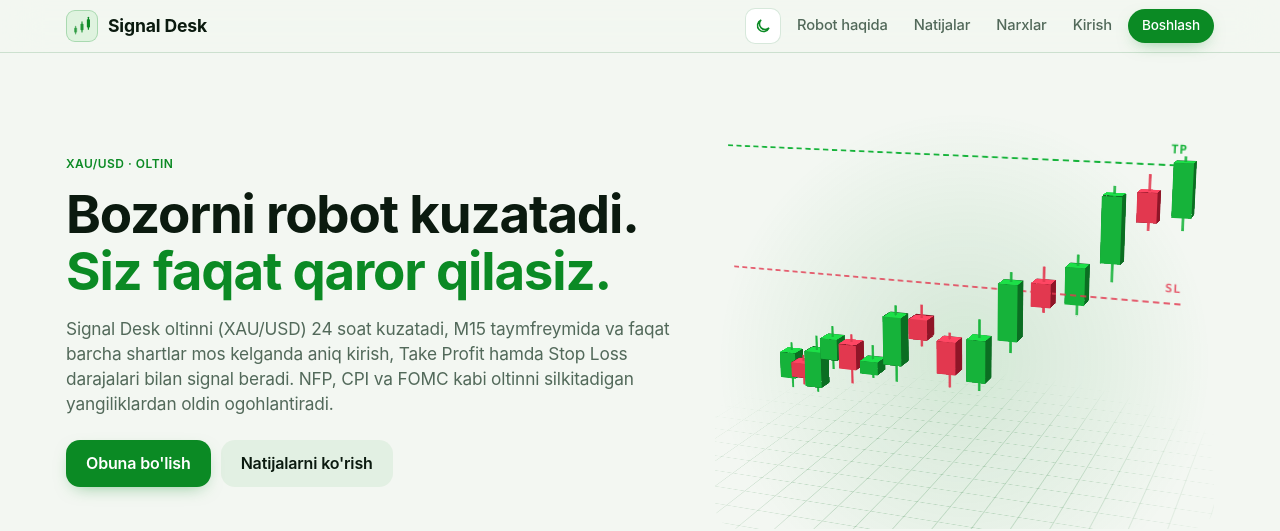
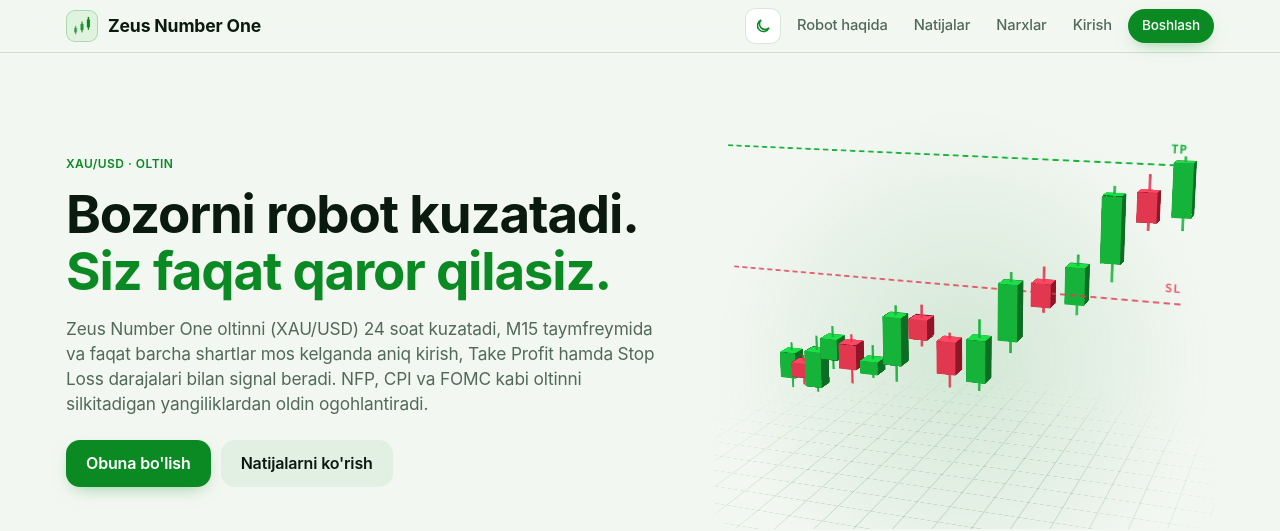
Before and after one commit to Temurbek1998/signal-desk, a Next.js app: page / in a window 1280 px wide. Shown: the top 531 px of the page. Built offline with nearby package versions, Linux system fonts and the light colour scheme; no server answers.

Commit message:
v1.6.0: loyiha nomi saytda Zeus Number One
Co-Authored-By: Claude Opus 5.5 (1M context) <noreply@anthropic.com>
Claude-Session: https://claude.ai/code/session_01ScqDEspQAaCWBKCZ1szsRb

```diff
--- a/package.json
+++ b/package.json
@@ -1,6 +1,6 @@
 {
   "name": "signal-desk",
-  "version": "1.5.1",
+  "version": "1.6.0",
   "private": true,
   "type": "module",
   "scripts": {
--- a/src/app/components/ChatWidget.tsx
+++ b/src/app/components/ChatWidget.tsx
@@ -3,7 +3,7 @@
 import { useEffect, useRef, useState } from "react";
 
 type Msg = { role: "user" | "assistant"; content: string };
-const GREETING: Msg = { role: "assistant", content: "Salom! Men Signal Desk operatoriman. Ro'yxatdan o'tish, tariflar, to'lov yoki obuna haqida so'rang. Muammo bo'lsa, \"Adminga murojaat\" tugmasini bosing." };
+const GREETING: Msg = { role: "assistant", content: "Salom! Men Zeus Number One operatoriman. Ro'yxatdan o'tish, tariflar, to'lov yoki obuna haqida so'rang. Muammo bo'lsa, \"Adminga murojaat\" tugmasini bosing." };
 
 export default function ChatWidget() {
   const [open, setOpen] = useState(false);
--- a/src/app/globals.css
+++ b/src/app/globals.css
@@ -569,3 +569,5 @@ th { font-family: var(--f-body); letter-spacing: 0.02em; }
 .pult-tech { display: grid; grid-template-columns: repeat(auto-fill, minmax(140px, 1fr)); gap: 4px 12px; font-size: 0.86rem; color: var(--muted); }
 .pult-tech b { color: var(--fg); font-family: var(--f-mono); }
 #narxlar .plan { max-width: 440px; width: 100%; justify-self: center; margin-inline: auto; }
+.site-head .logo { white-space: nowrap; }
+@media (max-width: 480px) { .site-head .logo { font-size: 0.92rem; gap: 6px; } .site-head .nav { gap: 2px; flex-wrap: nowrap; } .site-head .nav a, .site-head .nav .btn { padding: 6px 8px; font-size: 0.82rem; } }
--- a/src/app/layout.tsx
+++ b/src/app/layout.tsx
@@ -10,9 +10,9 @@ import { adminHref } from "@/lib/adminPath.ts";
 import "./globals.css";
 
 export const metadata: Metadata = {
-  title: { default: "Signal Desk", template: "%s · Signal Desk" },
+  title: { default: "Zeus Number One", template: "%s · Zeus Number One" },
   description: "Oltin (XAU/USD) uchun robot tahlili va savdo signallari",
-  appleWebApp: { capable: true, title: "Signal Desk", statusBarStyle: "black-translucent" },
+  appleWebApp: { capable: true, title: "Zeus Number One", statusBarStyle: "black-translucent" },
 };
 
 // iPhone: ekran chetigacha (notch va pastki chiziq hisobga olinadi), status bar rangi fonga mos.
@@ -39,7 +39,7 @@ export default async function RootLayout({ children }: { children: React.ReactNo
           <div className="in">
             <Link href="/" className="logo">
               <LogoMark />
-              Signal Desk
+              Zeus Number One
             </Link>
             <nav className="nav">
               <ThemeToggle />
@@ -68,12 +68,12 @@ export default async function RootLayout({ children }: { children: React.ReactNo
         <footer className="site-foot">
           <div className="in">
             <p className="disclaimer">
-              Signal Desk signallari texnik tahlil asosida avtomatik hisoblanadi va moliyaviy maslahat emas. Moliyaviy
+              Zeus Number One signallari texnik tahlil asosida avtomatik hisoblanadi va moliyaviy maslahat emas. Moliyaviy
               bozorlarda savdo yuqori xavf bilan bog'liq, kiritilgan mablag'ning bir qismi yoki hammasini yo'qotish
               mumkin. O'tgan natijalar kelajakdagi natijani kafolatlamaydi.
             </p>
             <p className="muted"><Link href="/robot-haqida">Robot haqida</Link> · <Link href="/natijalar">Natijalar</Link> · <Link href="/#narxlar">Narxlar</Link></p>
-            <p className="muted">© {new Date().getFullYear()} Signal Desk</p>
+            <p className="muted">© {new Date().getFullYear()} Zeus Number One</p>
           </div>
         </footer>
         <ChatWidget />
--- a/src/app/page.tsx
+++ b/src/app/page.tsx
@@ -37,8 +37,8 @@ export default async function Home() {
           </h1>
           <p className="lead">
             {goldOnly
-              ? "Signal Desk oltinni (XAU/USD) 24 soat kuzatadi, M15 taymfreymida va faqat barcha shartlar mos kelganda aniq kirish, Take Profit hamda Stop Loss darajalari bilan signal beradi. NFP, CPI va FOMC kabi oltinni silkitadigan yangiliklardan oldin ogohlantiradi."
-              : "Signal Desk oltin, valyuta va kripto juftliklarini M15 va M30 taymfreymlarida uzluksiz tahlil qiladi va aniq kirish, Take Profit hamda Stop Loss darajalari bilan signal beradi. Muhim iqtisodiy yangiliklardan oldin ogohlantiradi."}
+              ? "Zeus Number One oltinni (XAU/USD) 24 soat kuzatadi, M15 taymfreymida va faqat barcha shartlar mos kelganda aniq kirish, Take Profit hamda Stop Loss darajalari bilan signal beradi. NFP, CPI va FOMC kabi oltinni silkitadigan yangiliklardan oldin ogohlantiradi."
+              : "Zeus Number One oltin, valyuta va kripto juftliklarini M15 va M30 taymfreymlarida uzluksiz tahlil qiladi va aniq kirish, Take Profit hamda Stop Loss darajalari bilan signal beradi. Muhim iqtisodiy yangiliklardan oldin ogohlantiradi."}
           </p>
           <div className="cta">
             <Link className="btn gold" href="/royxat">Obuna bo'lish</Link>
--- a/src/lib/server/mail.ts
+++ b/src/lib/server/mail.ts
@@ -15,7 +15,7 @@ function provider(): string {
   return process.env.NODE_ENV === "production" ? "" : "console";
 }
 
-const from = () => process.env.MAIL_FROM || "Signal Desk <noreply@example.com>";
+const from = () => process.env.MAIL_FROM || "Zeus Number One <noreply@example.com>";
 
 function parseFrom(f: string): { name: string; email: string } {
   const m = f.match(/^\s*(.*?)\s*<([^>]+)>\s*$/);
--- a/src/lib/server/operator.ts
+++ b/src/lib/server/operator.ts
@@ -11,7 +11,7 @@ export async function operatorPrompt(access: Access | null): Promise<string> {
   const pub = publicCategories();
   const inst = activeInstruments().filter((i) => pub.includes(i.category));
   const pairs = inst.map((i) => i.pair).join(", ");
-  return `Sen Signal Desk saytining onlayn operatorisan. Signal Desk ${pairs} bo'yicha savdo signallarini obuna orqali sotadi.
+  return `Sen Zeus Number One saytining onlayn operatorisan. Zeus Number One ${pairs} bo'yicha savdo signallarini obuna orqali sotadi.
 
 Foydalanuvchi qaysi tilda yozsa, shu tilda javob ber (odatda o'zbek, lotin yozuvida). Qisqa, aniq va do'stona yoz.
 
@@ -21,7 +21,7 @@ QOIDALAR:
 - Signal, narx, bozor yo'nalishi yoki bashorat aytma va o'ylab topma. Bunday savolga: "Signallar obunachilarga Signallar sahifasida chiqadi" deb javob ber.
 - Foyda yoki aniqlikni hech qachon kafolatlama. "Garant", "100%", "aniq yutadi" kabi so'zlarni ishlatma. Bu moliyaviy maslahat emas.
 - Foydalanuvchi muammoga duch kelsa (to'lov o'tmadi, obuna yoqilmadi, kira olmayapti, kod kelmadi, pul qaytarish, shikoyat yoki sen javob bera olmaydigan savol): qisqa uzr so'ra va chat oynasidagi "Adminga murojaat" tugmasini bosib, muammoni yozishni so'ra. Admin javob beradi. Muammoni o'zing hal qilaman deb va'da berma.
-- Platformaga aloqasi yo'q savollarga: "Men faqat Signal Desk platformasi bo'yicha yordam beraman" deb javob ber.
+- Platformaga aloqasi yo'q savollarga: "Men faqat Zeus Number One platformasi bo'yicha yordam beraman" deb javob ber.
 
 PLATFORMA HAQIDA:
 - Signallarni Zeus Claude roboti beradi: qoidalar imkoniyat topadi, uning miyasi Claude (sun'iy intellekt) har birini tekshiradi; mijozga faqat tasdiqlangan signal chiqadi. Har signalda kirish narxi, TP1, TP2, SL bor. TP1 da pozitsiyaning yarmini yopish tavsiya etiladi. Har savdoda depozitning 1-2% idan ko'p xavfga qo'ymaslik tavsiya etiladi.
--- a/src/lib/server/verify.ts
+++ b/src/lib/server/verify.ts
@@ -36,10 +36,10 @@ export async function sendCode(user: { id: string; email: string; name: string }
   try {
     await sendMail({
       to: user.email,
-      subject: `Signal Desk tasdiqlash kodi: ${code}`,
+      subject: `Zeus Number One tasdiqlash kodi: ${code}`,
       text: `${hello}\n\nTasdiqlash kodingiz: ${code}\nKod ${CODE_TTL_MIN} daqiqa amal qiladi.\n\nAgar siz ro'yxatdan o'tmagan bo'lsangiz, bu xatni e'tiborsiz qoldiring.`,
       html: `<div style="font-family:Arial,sans-serif;max-width:420px;margin:auto;padding:24px;border:1px solid #e5e7eb;border-radius:12px">
-<h2 style="margin:0 0 12px;color:#0b1730">Signal Desk</h2>
+<h2 style="margin:0 0 12px;color:#0b1730">Zeus Number One</h2>
 <p>${escapeHtml(hello)}</p><p>Tasdiqlash kodingiz:</p>
 <p style="font-size:32px;letter-spacing:8px;font-weight:bold;color:#b8862b;margin:8px 0">${code}</p>
 <p style="color:#6b7280">Kod ${CODE_TTL_MIN} daqiqa amal qiladi. Agar siz ro'yxatdan o'tmagan bo'lsangiz, bu xatni e'tiborsiz qoldiring.</p></div>`,
```
Also changed, not shown: 2 other files (tests, documents, lock files or other folders).
